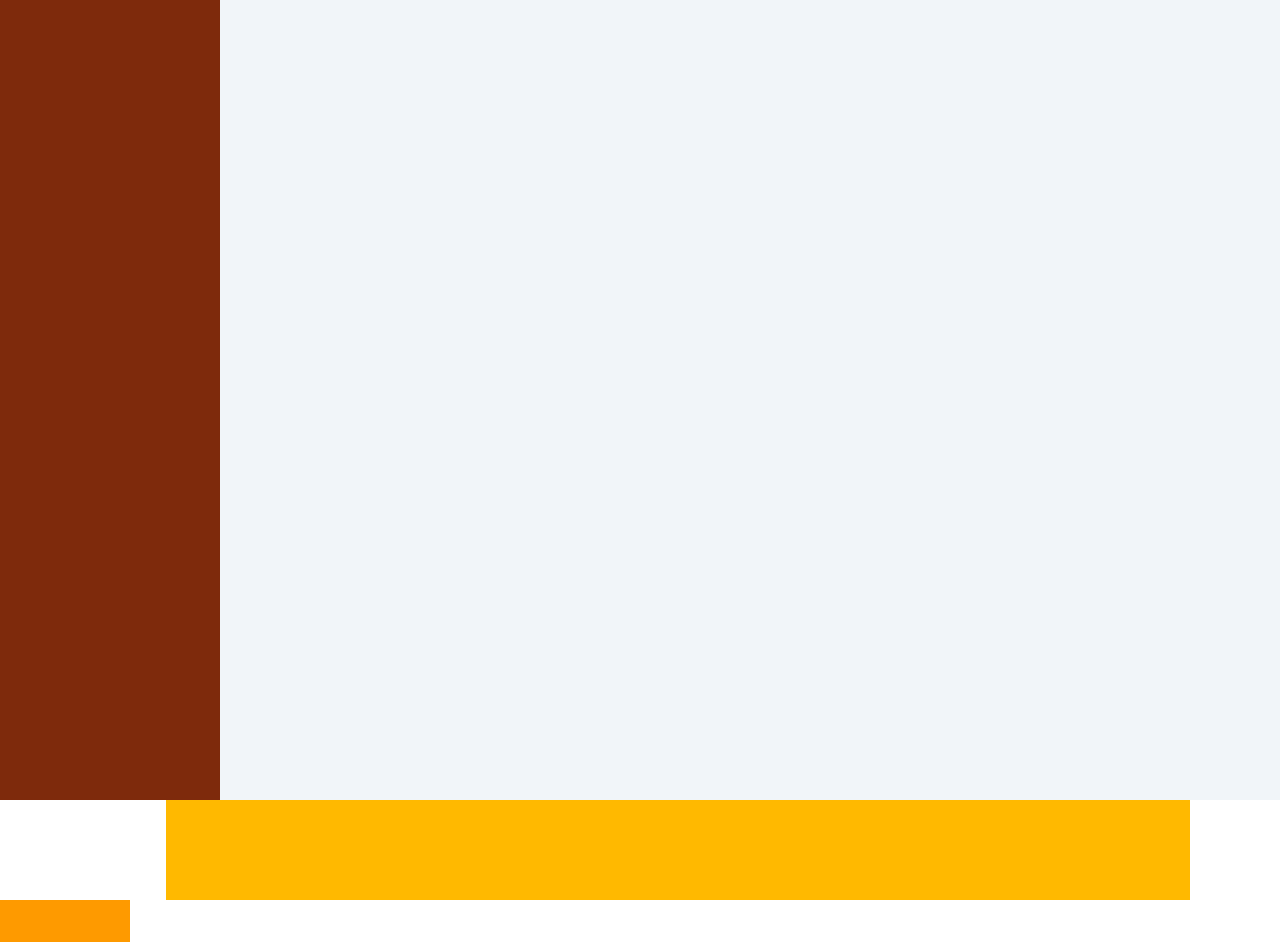
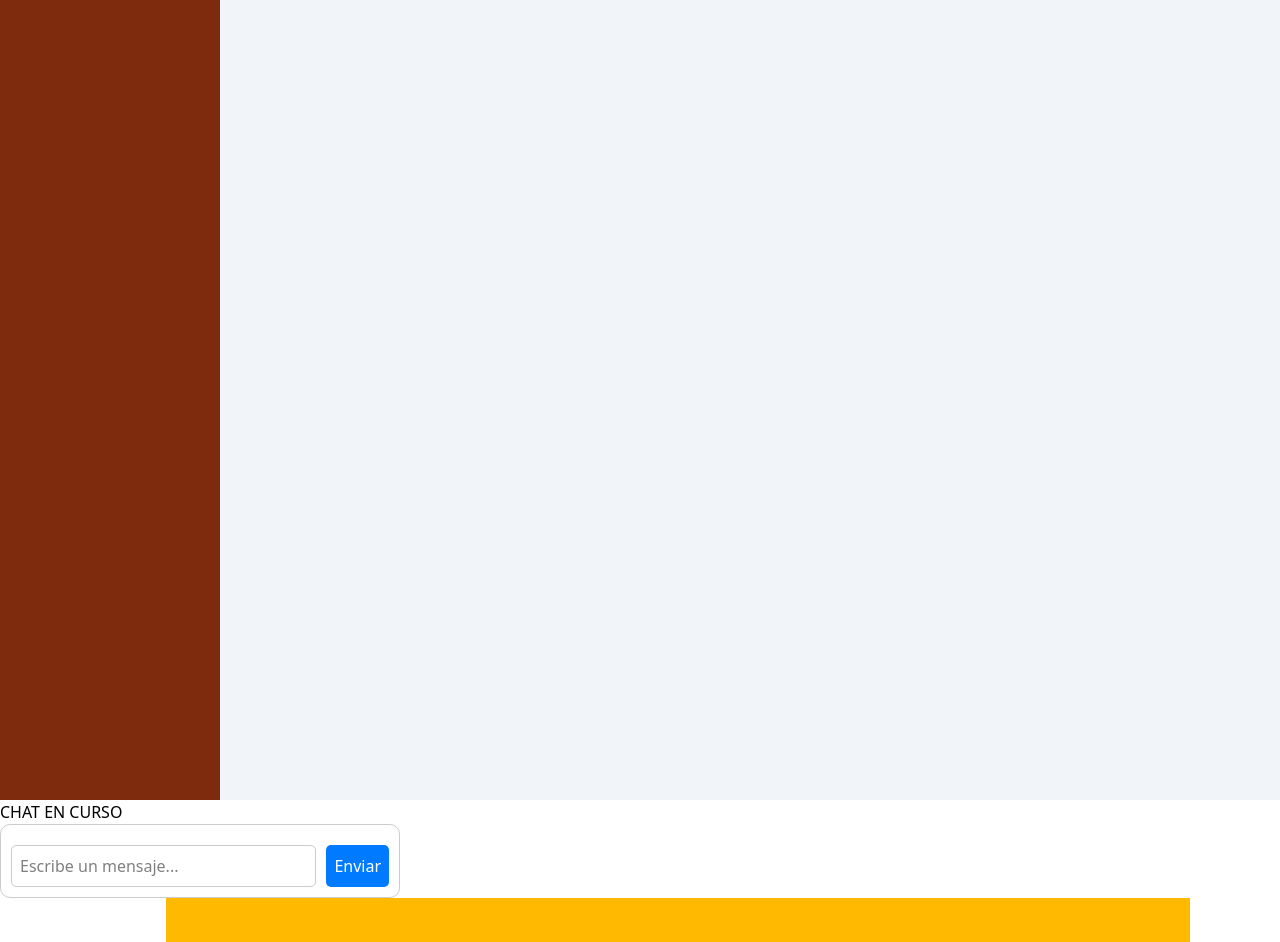
Before and after one commit to Biriki22/reto-LKS, an Angular app: page /chatbox in a window 1280 px wide. Shown: the top 942 px of the page. Built offline with nearby package versions, Linux system fonts and the light colour scheme.

Commit message:
Areglao v3

```diff
--- a/package.json
+++ b/package.json
@@ -18,10 +18,7 @@
     "@angular/platform-browser-dynamic": "^19.2.0",
     "@angular/router": "^19.2.0",
     "@tailwindcss/postcss": "^4.0.17",
-<<<<<<< HEAD
-=======
     "@tailwindcss/vite": "^4.0.17",
->>>>>>> 26728c1eb5c0a5651b11c820191d1b403f36b802
     "postcss": "^8.5.3",
     "rxjs": "~7.8.0",
     "tailwindcss": "^4.0.17",
--- a/src/app/components/chat-conversation/chat-conversation.component.html
+++ b/src/app/components/chat-conversation/chat-conversation.component.html
@@ -2,6 +2,6 @@
 
 <div class="input-box">
   <input #messageInput type="text" placeholder="Escribe un mensaje..."
-         (keyup.enter)="sendMessage(messageInput.value); messageInput.value = ''">
+   (keyup.enter)="sendMessage(messageInput.value); messageInput.value = ''">
   <button (click)="sendMessage(messageInput.value); messageInput.value = ''">Enviar</button>
 </div>
--- a/src/app/pages/chatbox/chatbox.component.html
+++ b/src/app/pages/chatbox/chatbox.component.html
@@ -9,4 +9,5 @@
 
   </div>
 </div>
+<app-chat />
 <chat-texto />
--- a/src/app/pages/chatbox/chatbox.component.ts
+++ b/src/app/pages/chatbox/chatbox.component.ts
@@ -4,11 +4,12 @@ import { ChatComponent } from "../../components/chat.component/chat.component"
 import { SideMenuComponent } from '../../components/sidebar/side-menu.component';
 import { HistorialAntiguoComponentComponent } from '../../components/sidebar/historial-antiguo.component/historial-antiguo.component.component';
 import { RouterOutlet } from '@angular/router';
+import { ChatConversationComponent } from "../../components/chat-conversation/chat-conversation.component";
 
 
 @Component({
   selector: 'app-chatbox',
-  imports: [TextoComponentComponent, HistorialAntiguoComponentComponent, RouterOutlet, SideMenuComponent],
+  imports: [TextoComponentComponent, HistorialAntiguoComponentComponent, RouterOutlet, SideMenuComponent, ChatConversationComponent, ChatComponent],
 
   templateUrl: './chatbox.component.html',
 })
```
